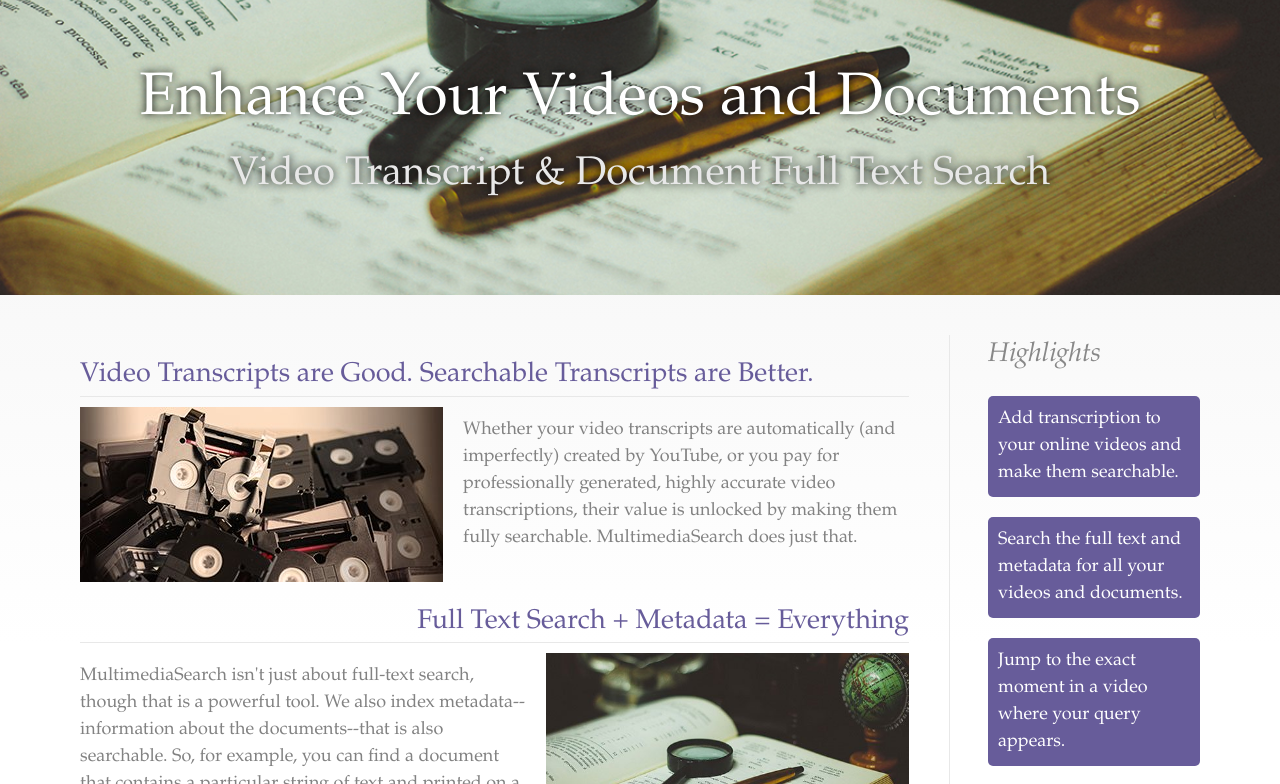
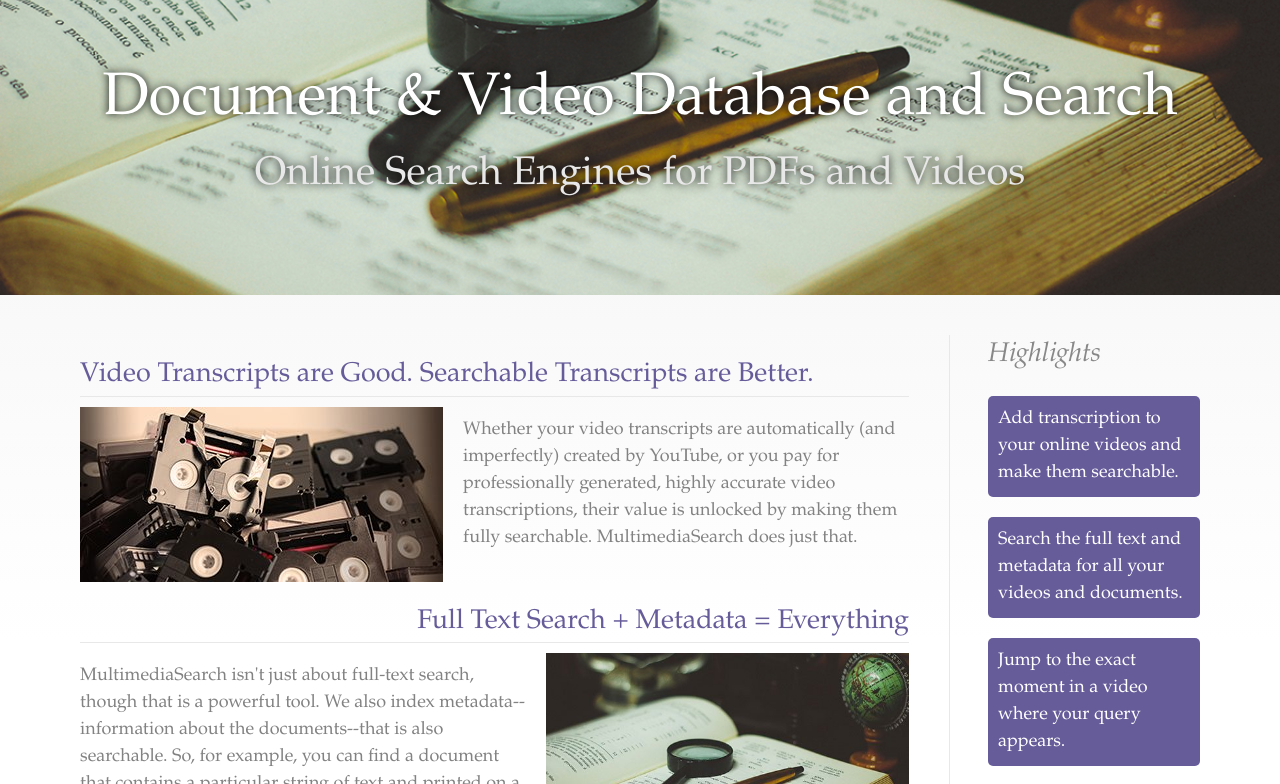
Before and after one commit to microsearch/microsearch.github.io, a Jekyll site: the page built from services/search.md, in a window 1280 px wide and 900 px high, cut to the strip 116-900 px from the top of the window. Built offline with Jekyll 4.4.1, drawn with Linux system fonts in a browser that asks for light colours.

Commit message:
seo updates

```diff
--- a/services/search.md
+++ b/services/search.md
@@ -1,14 +1,13 @@
 ---
-title: Video Transcript and Document Full Text Search
-permalink: "/services/search/"
+title: Document & Video Management Services
+permalink: "/services/document-management-services-video-management-services"
 position: 12
 id: search
 layout: landingpage
-description: Multimedia Reference Corporation provides document storage and full text
-  search and video storage and full transcript search.
+description: MicroSearch provides document database and search engine software and video database and search engine software.
 weight: 2
-bannertext: Enhance Your Videos and Documents
-bannertext2: Video Transcript &amp; Document Full Text Search
+bannertext: Document &amp; Video Database and Search
+bannertext2: Online Search Engines for PDFs and Videos
 col1head: Video Transcripts are Good. Searchable Transcripts are Better.
 col1img: vids.jpg
 col1text: Whether your video transcripts are automatically (and imperfectly) created
```
Also changed, not shown: index.md (+1 -1 lines), projects.md (+1 -1 lines), 15 other files.
